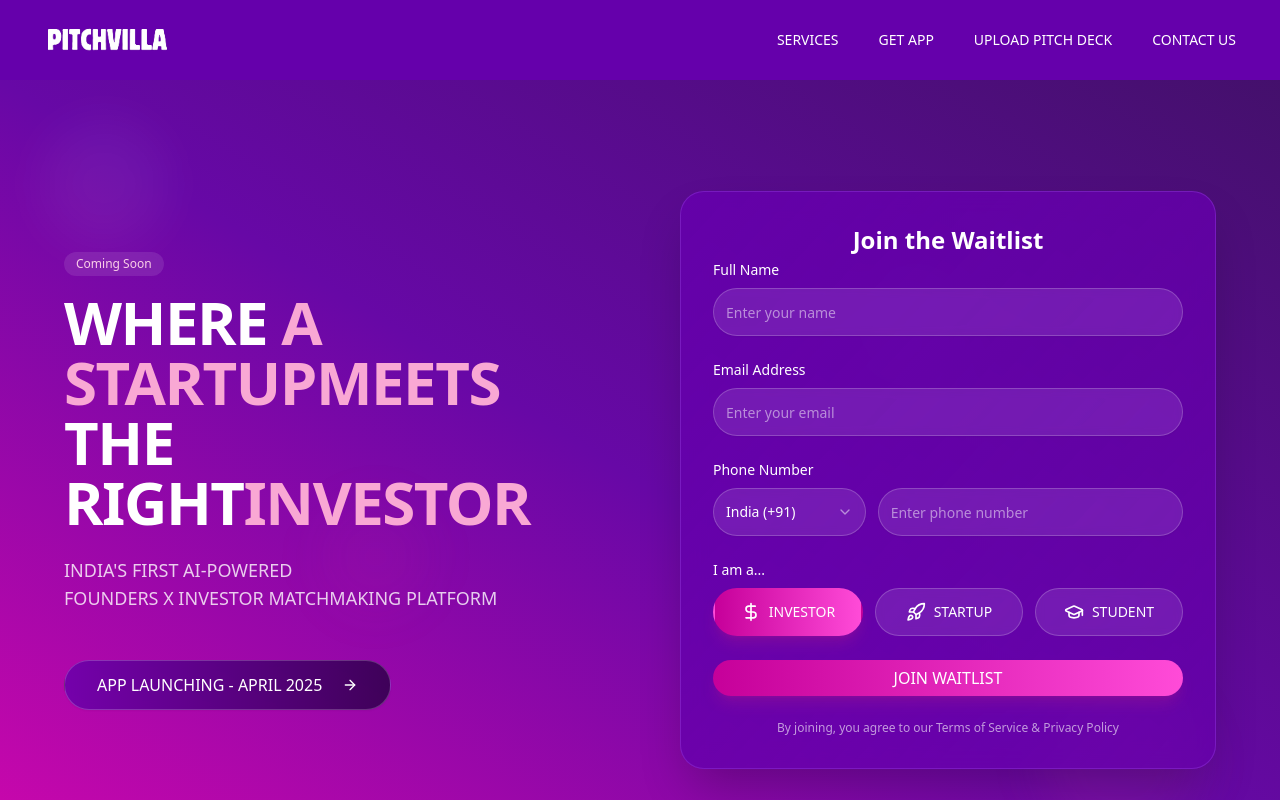
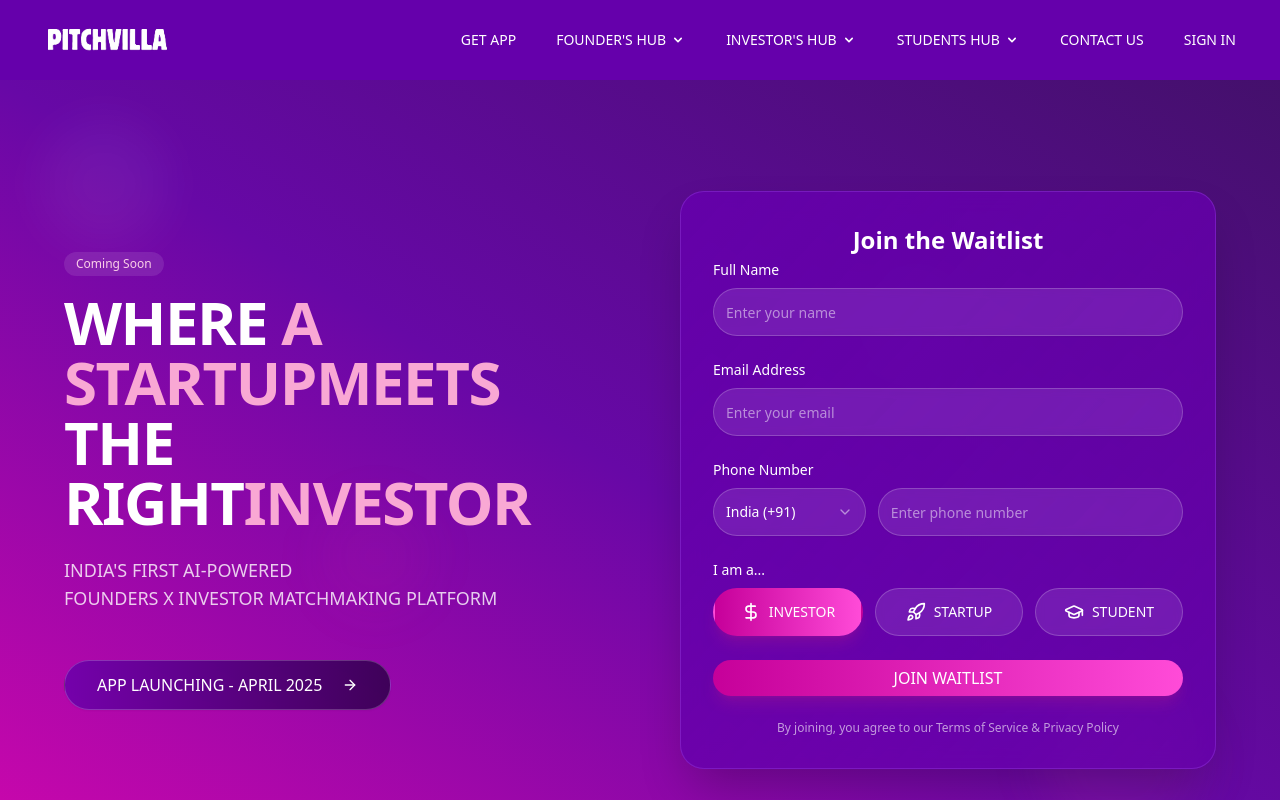
Before and after one commit to darshit890/pitchvilla-landing-page, a Next.js app: page / in a window 1280 px wide. Shown: the top 800 px of the page. Built offline with nearby package versions, Linux system fonts and the light colour scheme.

Commit message:
Update ClientNavbar.tsx

```diff
--- a/src/components/ClientNavbar.tsx
+++ b/src/components/ClientNavbar.tsx
@@ -10,30 +10,47 @@ interface NavItem {
   subItems?: { name: string; href: string }[];
 }
 
-// Define navItems with the STUDENTS dropdown
+// Define navItems with the new menu structure
 const navItems: NavItem[] = [
+
+  { name: "GET APP", href: "#get-app" },
+
   {
-    name: "SERVICES",
-    href: "#services",
-
+    name: "FOUNDER'S HUB",
+    href: "#founders-hub",
+    subItems: [
+      { name: "PITCH DECK", href: "#founders-PITCH DECK" },
+      { name: "Valuation Report", href: "#founders-Valuation Report" },
+      { name: "TERM SHEET DRAFTING", href: "#founders-TERM SHEET DRAFTING" },
+      { name: "STARTUP COMPLIANCES", href: "#founders-STARTUP COMPLIANCES" },
+      { name: "STRATEGIC CONSULTATION", href: "#founders-STRATEGIC CONSULTATION" }
+    ]
   },
-  { name: "GET APP", href: "#get-app" },
-  { name: "UPLOAD PITCH DECK", href: "#upload-pitch-deck" },
-  // { name: "EVENTS", href: "#events" },
-  // {
-  //   name: "STUDENTS",
-  //   href: "#students",
-  //   subItems: [
-  //     { name: "Hackathons", href: "#hackathons" },
-  //     { name: "Startup Competitions", href: "#startup-competitions" },
-  //     { name: "Conferences", href: "#conferences" },
-  //     { name: "Webkitli", href: "#webkitli" },
-  //   ],
-  // },
-  { name: "CONTACT US", href: "/contact-us" },
+  {
+    name: "INVESTOR'S HUB",
+    href: "#investors-hub",
+    subItems: [
+      { name: "DEAL SOURCING & MATCHMAKING", href: "#investor-DEAL SOURCING & MATCHMAKING" },
+      { name: "DUE DILIGENCE & VALUATION SUPPORT", href: "#investor-DUE DILIGENCE & VALUATION SUPPORT" },
+      { name: "INVESTMENT DOCUMENTATION", href: "#investor-INVESTMENT DOCUMENTATION" },
+      { name: "PORTFOLIO MANAGEMENT & EXIT STRATEGY", href: "#investor-PORTFOLIO MANAGEMENT & EXIT STRATEGY" },
+      { name: "NVESTOR NETWORK & EDUCATION", href: "#investor-NVESTOR NETWORK & EDUCATION" },
+    ]
+  },
+  {
+    name: "STUDENTS HUB",
+    href: "#students-hub",
+    subItems: [
+      { name: "Hackathons", href: "#hackathons" },
+      { name: "Startup Competitions", href: "#startup-competitions" },
+      { name: "Conferences", href: "#conferences" },
+      { name: "Webkitli", href: "#webkitli" }
+    ]
+  },
+  { name: "CONTACT US", href: "/contact-us" }
 ];
 
-const ClientNavbar = () => {
+const WebsiteNavbar = () => {
   const [mobileMenuOpen, setMobileMenuOpen] = useState(false);
   const [hoveredItem, setHoveredItem] = useState<string | null>(null);
 
@@ -87,6 +104,14 @@ const ClientNavbar = () => {
             )}
           </div>
         ))}
+
+        {/* Sign In Button - Added to match the desktop layout */}
+        <Link
+          href="/signin"
+          className="text-white px-3 py-2 rounded-md text-sm font-medium hover:bg-purple-700"
+        >
+          SIGN IN
+        </Link>
       </div>
 
       {/* Mobile menu button */}
@@ -143,6 +168,15 @@ const ClientNavbar = () => {
                 )}
               </div>
             ))}
+
+            {/* Sign In for Mobile */}
+            <Link
+              href="/signin"
+              className="text-white block px-3 py-2 rounded-md text-base font-medium hover:bg-purple-700"
+              onClick={() => setMobileMenuOpen(false)}
+            >
+              SIGN IN
+            </Link>
           </div>
         </div>
       )}
@@ -150,4 +184,4 @@ const ClientNavbar = () => {
   );
 };
 
-export default ClientNavbar;
+export default WebsiteNavbar;
```
